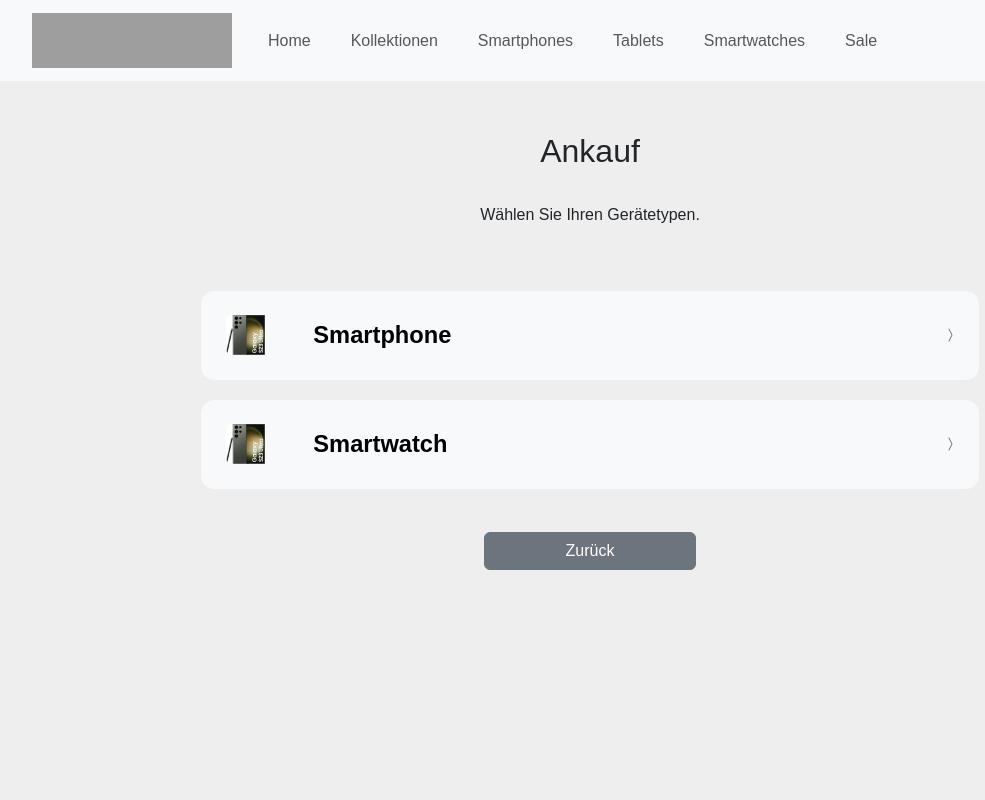
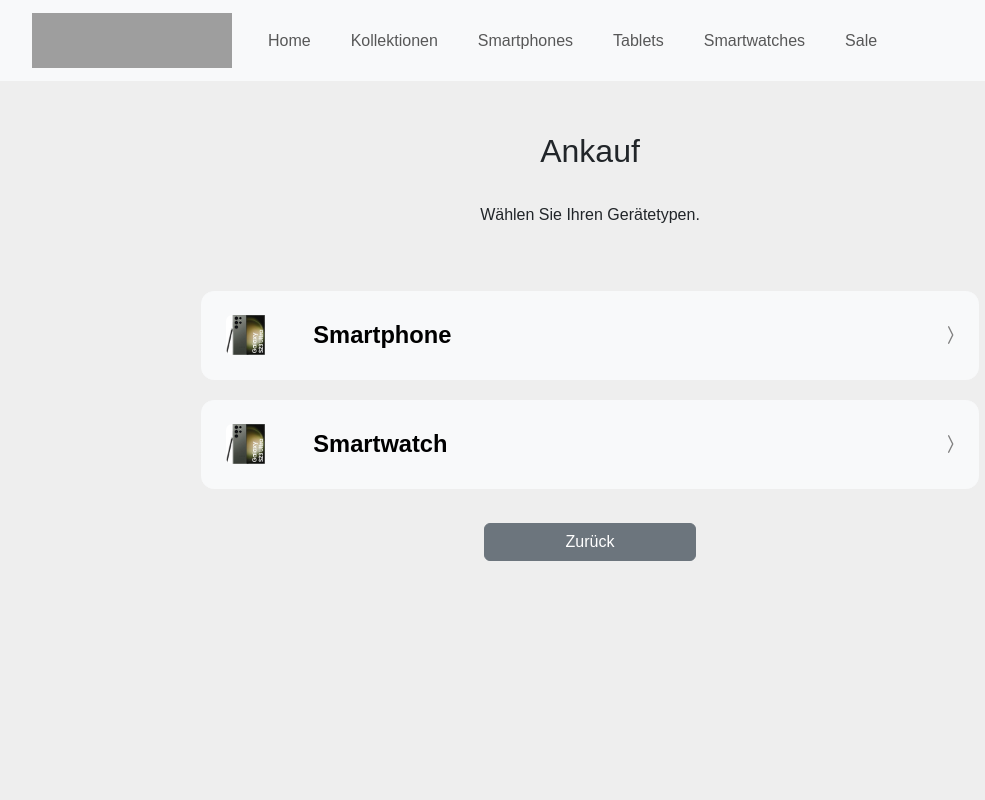
Before and after one commit to Handingo/Ankauf-Proto, a React (Create React App) app: page / in a window 1280 px wide. Both pictures are taken after a click on the button "Start". Shown: the top 800 px of the page, without its empty margins (50-1035 px from the left). Built offline with nearby package versions, Linux system fonts and the light colour scheme; grey boxes are pictures that could not be loaded.

Commit message:
Changed input style

```diff
--- a/src/App.css
+++ b/src/App.css
@@ -115,7 +115,7 @@ body {
 }
 
 .selection {
-    margin-bottom: 2%;
+    margin-bottom: 1.25%;
 }
 
 #banner-wrapped {
@@ -152,6 +152,11 @@ body {
         margin-left: 10px;
         margin-right: 10px;
     }
+}
+
+.form-control:focus {
+    border-color: #1a95a3bb !important;
+    box-shadow: 0 1px 1px rgba(26, 149, 163, 0.2) inset, 0 0 8px rgba(26, 149, 163, 0.6) !important;
 }
 
 #step-init p a {
--- a/src/icons/IconContinue.tsx
+++ b/src/icons/IconContinue.tsx
@@ -3,7 +3,7 @@ import { Component } from "react";
 class IconContinue extends Component {
     render() {
         return (
-            <svg className="continue-icon" xmlns="http://www.w3.org/2000/svg" width="16" height="16" fill="gray" viewBox="0 0 16 16">
+            <svg className="continue-icon" xmlns="http://www.w3.org/2000/svg" width="22" height="22" fill="gray" viewBox="0 0 16 16">
                 <path d="M6.776 1.553a.5.5 0 0 1 .671.223l3 6a.5.5 0 0 1 0 .448l-3 6a.5.5 0 1 1-.894-.448L9.44 8 6.553 2.224a.5.5 0 0 1 .223-.671z"/>
             </svg>
         );
```
